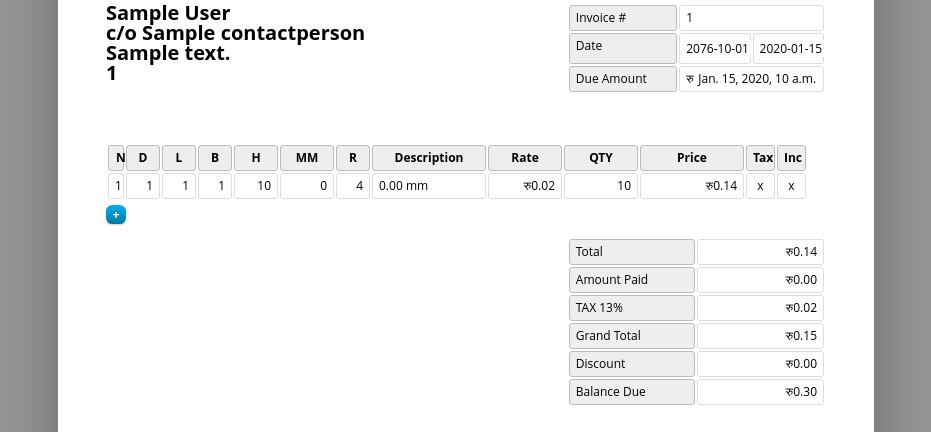
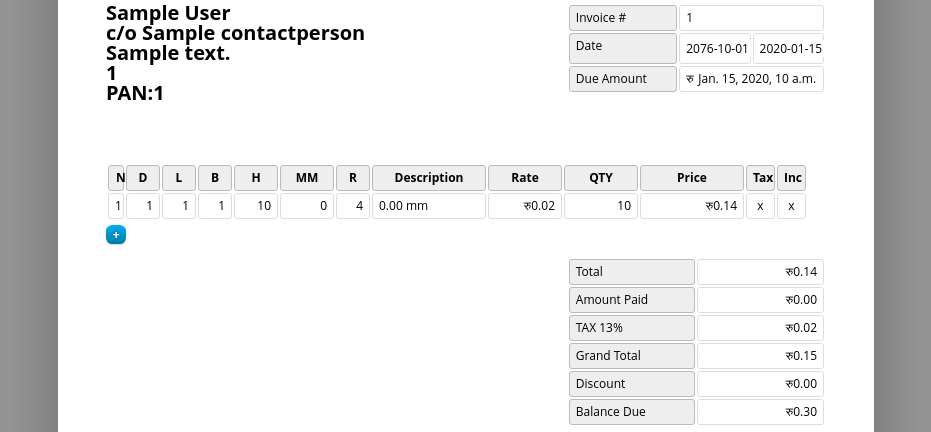
Before and after one commit to anupadkh/tripathi, a Django app: template invoices/templates/invoice/index.html in a window 1280 px wide. Shown: the part 447-879 px from the top of the page, without its empty margins (174-1105 px from the left). Run offline with Django 3.2, Linux system fonts and the light colour scheme; tables that the repository leaves empty hold one stand-in row (values such as "Sample post"); the template is opened without the code that fills it: values that come from a table or form of the project are taken from there, most other values are stand-ins (such as "Sample title", 1, 10 or a date in 2020).

Commit message:
printing_mode bill changes

```diff
--- a/invoices/templates/invoice/index.html
+++ b/invoices/templates/invoice/index.html
@@ -73,7 +73,8 @@
 			<address contenteditable>
 				<p>{{owner.name | default_if_none:''}}</p>
 				<p>{{owner.address | default_if_none:''}}</p>
-				<p>{{owner.phone | default_if_none:''}}</p>
+				<p>{{owner.pan | default_if_none:''}}</p>
+				<p>PAN:{{owner.phone | default_if_none:''}}</p>
 				{% if owner.contact_person %}
 				<p>Contact Person: {{owner.contact_person.name}}</p>
 				{% endif %}
@@ -86,6 +87,7 @@
 				<p>{{customer.name | default_if_none:''}}<br>c/o{% if customer.contact_person %} {{customer.contact_person.name}} {% endif %}</p>
 				<p>{{customer.address | default_if_none:''}}</p>
 				<p>{{customer.phone | default_if_none:''}}</p>
+				<p>PAN:{{customer.pan | default_if_none:''}}</p>
 			</address>
 			<table class="meta">
 				<tr>
@@ -132,14 +134,14 @@
 						<td class="right"><span contenteditable>{{item.length |floatformat }}</span></td>
 						<td class="right"><span contenteditable>{{item.breadth |floatformat }}</span></td>
 						<td class="right"><span contenteditable>{{item.height |floatformat }}</span></td>
-						<td class="right"><span contenteditable></span></td>
+						<td class="right"><span contenteditable>{{item.mm |floatformat }}</span></td>
 						<td class="right"><span contenteditable>{{item.rate |floatformat }}</span></td>
 						<td><span contenteditable>{{item.description}}</span></td>
 						<td class="right"><span data-prefix>रु</span><span contenteditable>{{item.calculated_rate |floatformat }}</span></td>
 						<td class="right"><span contenteditable>{{item.qty|floatformat }}</span></td>
 						<td class="right"><span data-prefix>रु</span><span>{{item.price|floatformat }}</span></td>
-						<td class="center"><span contenteditable>x</span></td>
-						<td class="center"><span contenteditable>x</span></td>
+						<td class="center"><span contenteditable>{% if item.taxable %}x{% endif %}</span></td>
+						<td class="center"><span contenteditable>{% if item.tax_include %}x{% endif %}</span></td>
 						<td style="visibility:hidden;"><span>{{item.id}}</span></td>
 					</tr>
 					{% endfor %}
```
